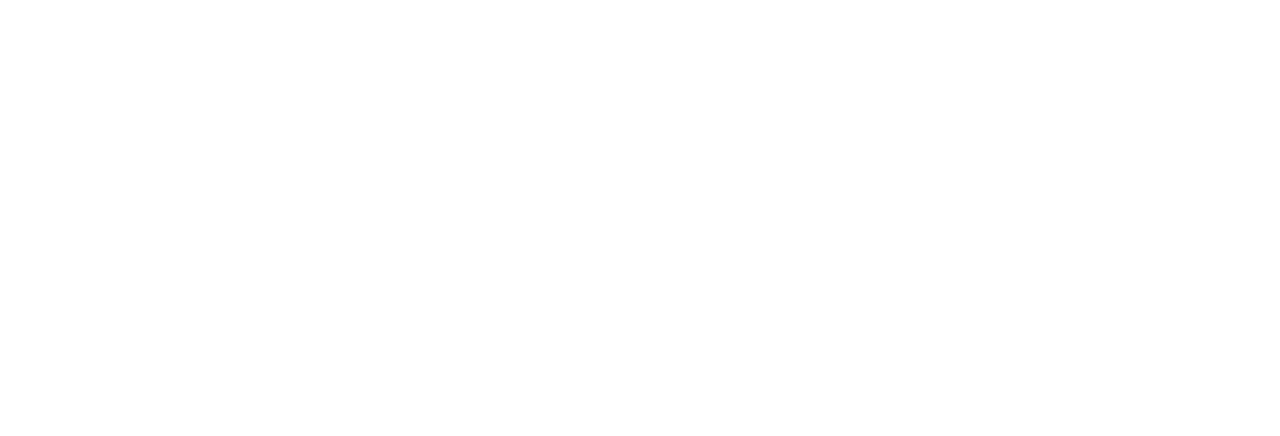
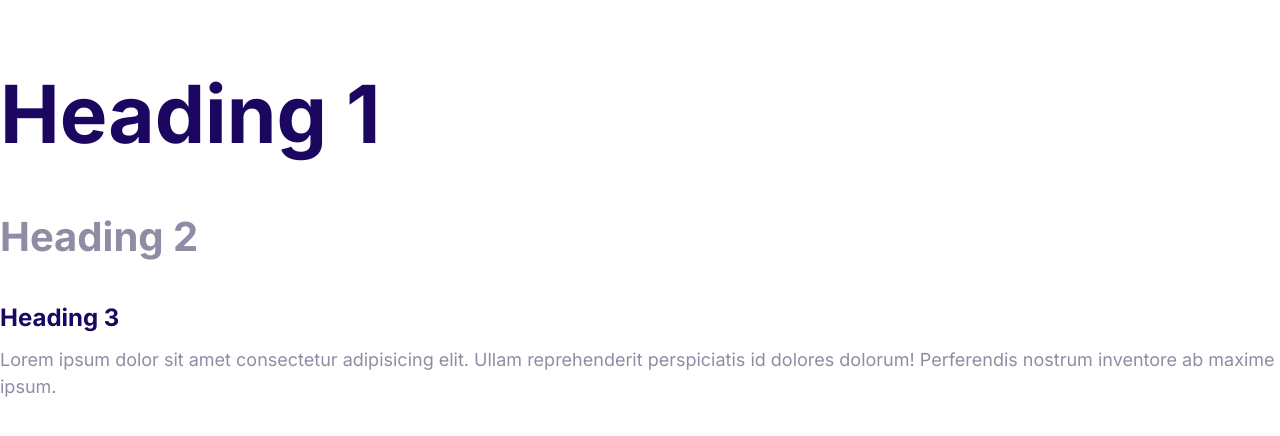
Before and after one commit to MahdevGiri/first_website, a plain HTML site: page index.html in a window 1280 px wide. Drawn offline with Linux system fonts and the light colour scheme.

Commit message:
define styles for the font

```diff
--- a/css/styles.css
+++ b/css/styles.css
@@ -5,3 +5,51 @@
   --color-headings: #1b0760;
   --color-body: #918ca4;
 }
+
+html {
+  /*62.5% of 16px = 10px which will be the 1 rem now*/
+  font-size: 62.5%;
+}
+
+body {
+  font-family: Inter, Arial, Arial, Helvetica, sans-serif;
+  color: var(--color-body);
+  font-size: 2.4rem;
+  line-height: 1.5;
+}
+
+h1, h3, h3 {
+  color: var(--color-headings);
+  margin-bottom: 1rem;
+}
+
+h1 {
+  font-size: 7.2rem;
+}
+h2 {
+  font-size: 4rem;
+}
+h3 {
+  font-size: 3rem;
+}
+
+p{
+  margin-top: 0;
+}
+
+@media screen and (min-width: 1024px) {
+  body {
+    font-size: 1.8rem;
+  }
+
+  h1 {
+    font-size: 8rem;
+  }
+  h2 {
+    font-size: 4rem;
+  }
+  h3 {
+    font-size: 2.4rem;
+  }
+
+}
--- a/index.html
+++ b/index.html
@@ -4,10 +4,17 @@
   <meta charset="UTF-8">
   <meta name="viewport" content="width=device-width, initial-scale=1.0">
   <title>Document</title>
+  <link rel="preconnect" href="https://fonts.googleapis.com">
+  <link rel="preconnect" href="https://fonts.gstatic.com" crossorigin>
+  <link href="https://fonts.googleapis.com/css2?family=Inter:wght@400;700&display=swap" rel="stylesheet">
   <link rel="stylesheet" href="css/normalize.css"/>
   <link rel="stylesheet" href="css/styles.css"/>
 </head>
 <body>
+  <h1>Heading 1</h1>
+  <h2>Heading 2</h2>
+  <h3>Heading 3</h3>
+  <p>Lorem ipsum dolor sit amet consectetur adipisicing elit. Ullam reprehenderit perspiciatis id dolores dolorum! Perferendis nostrum inventore ab maxime ipsum.</p>
 
 </body>
 </html>
```
